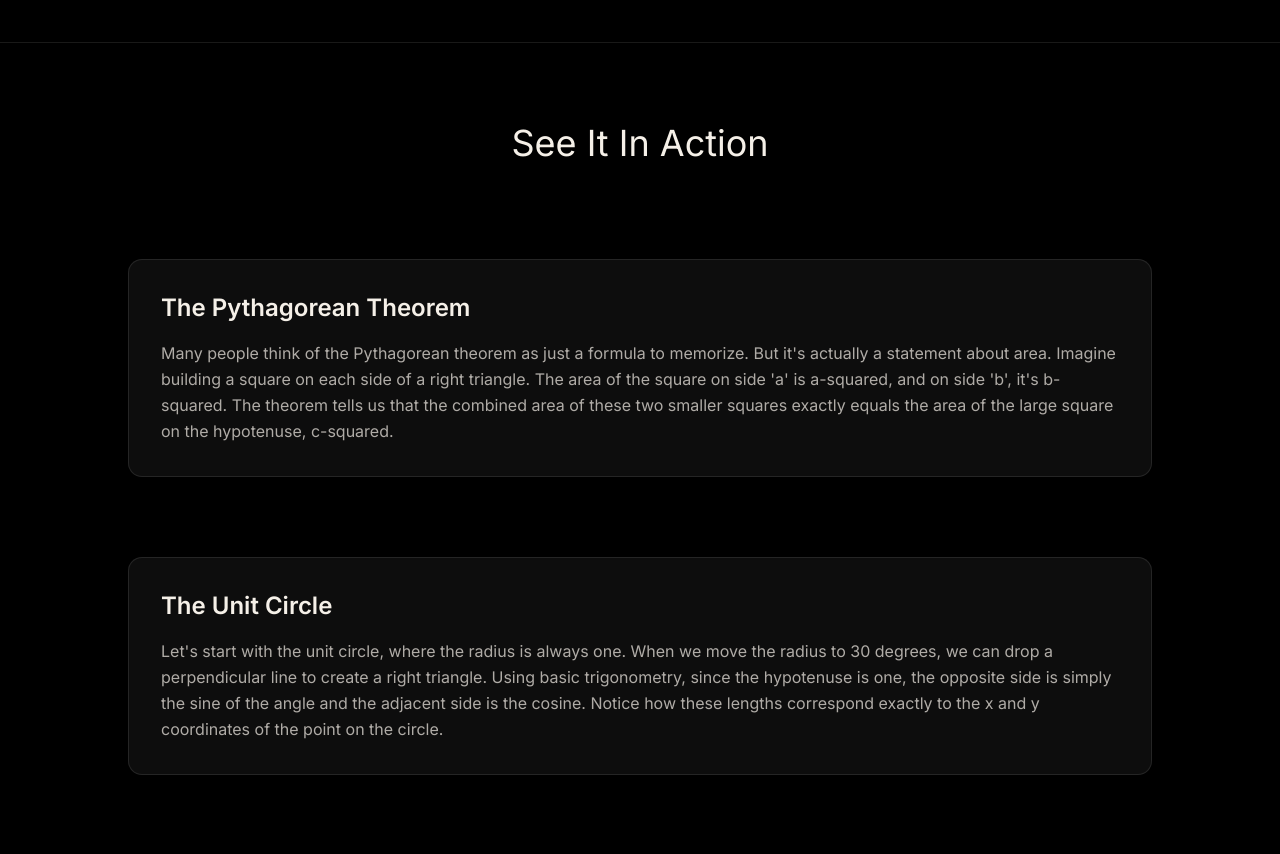
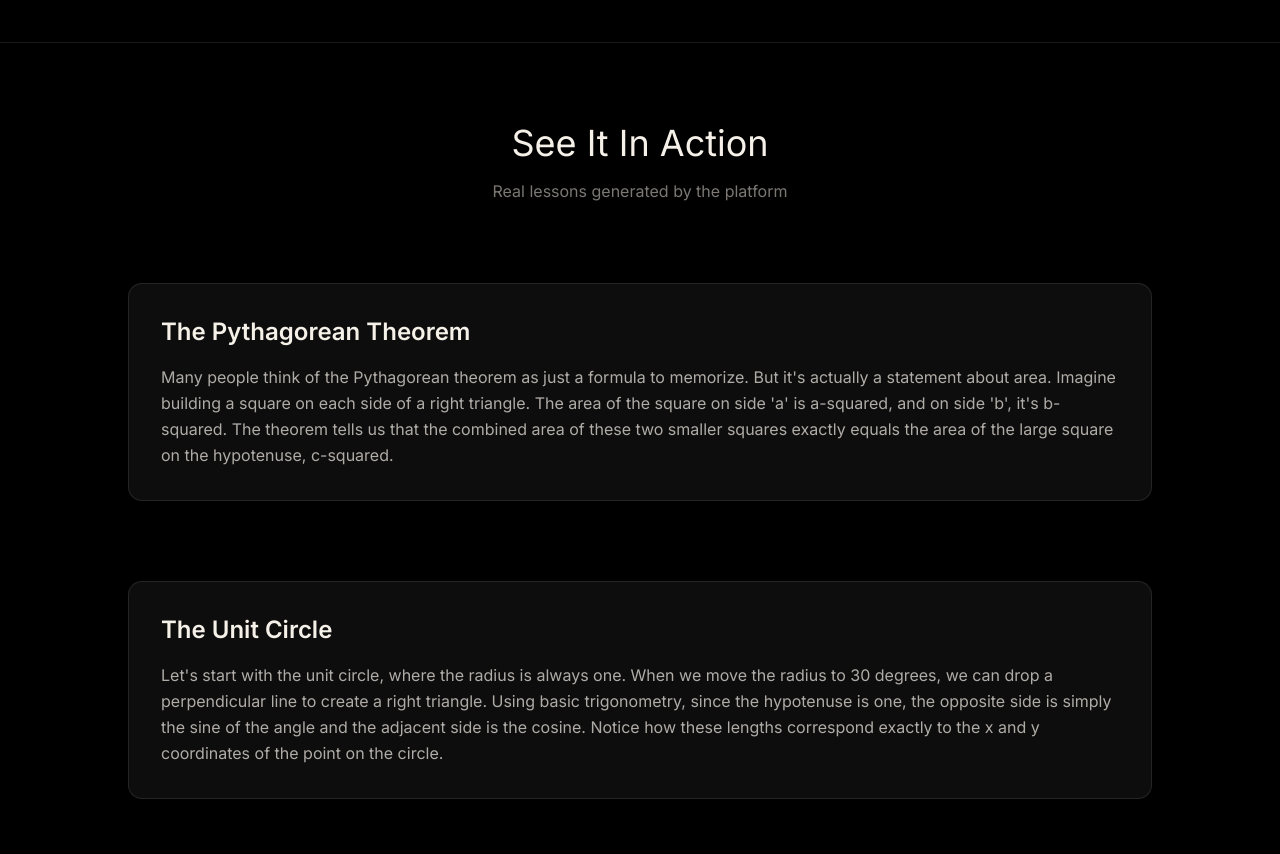
Before and after one commit to Alonpenker/math-animate, a React (Vite) app in the folder frontend/: page / in a window 1280 px wide. Shown: the part 985-1839 px from the top of the page. Built offline with nearby package versions, Linux system fonts and the light colour scheme; no server answers.

Commit message:
Fixed styling for showcase section

```diff
--- a/frontend/src/components/home/ShowcaseReelSection.tsx
+++ b/frontend/src/components/home/ShowcaseReelSection.tsx
@@ -103,6 +103,7 @@ export function ShowcaseReelSection() {
   return (
     <section className="px-4 py-20">
       <div className="mx-auto max-w-5xl flex flex-col gap-20">
+        <div>
           <motion.h2
             className="mb-4 text-center text-3xl md:text-4xl text-off-white"
             initial={{ opacity: 0, y: 20 }}
@@ -112,6 +113,16 @@ export function ShowcaseReelSection() {
           >
             See It In Action
           </motion.h2>
+          <motion.p
+            className="text-center text-off-white/50 text-base"
+            initial={{ opacity: 0, y: 12 }}
+            whileInView={{ opacity: 1, y: 0 }}
+            viewport={{ once: true }}
+            transition={{ duration: 0.5, delay: 0.1 }}
+          >
+            Real lessons generated by the platform
+          </motion.p>
+        </div>
         {showcaseClips.map((clip, i) => (
           <ShowcaseClipTile
             key={clip.id}
```
Lines whose indentation alone changed are shown as unchanged.
